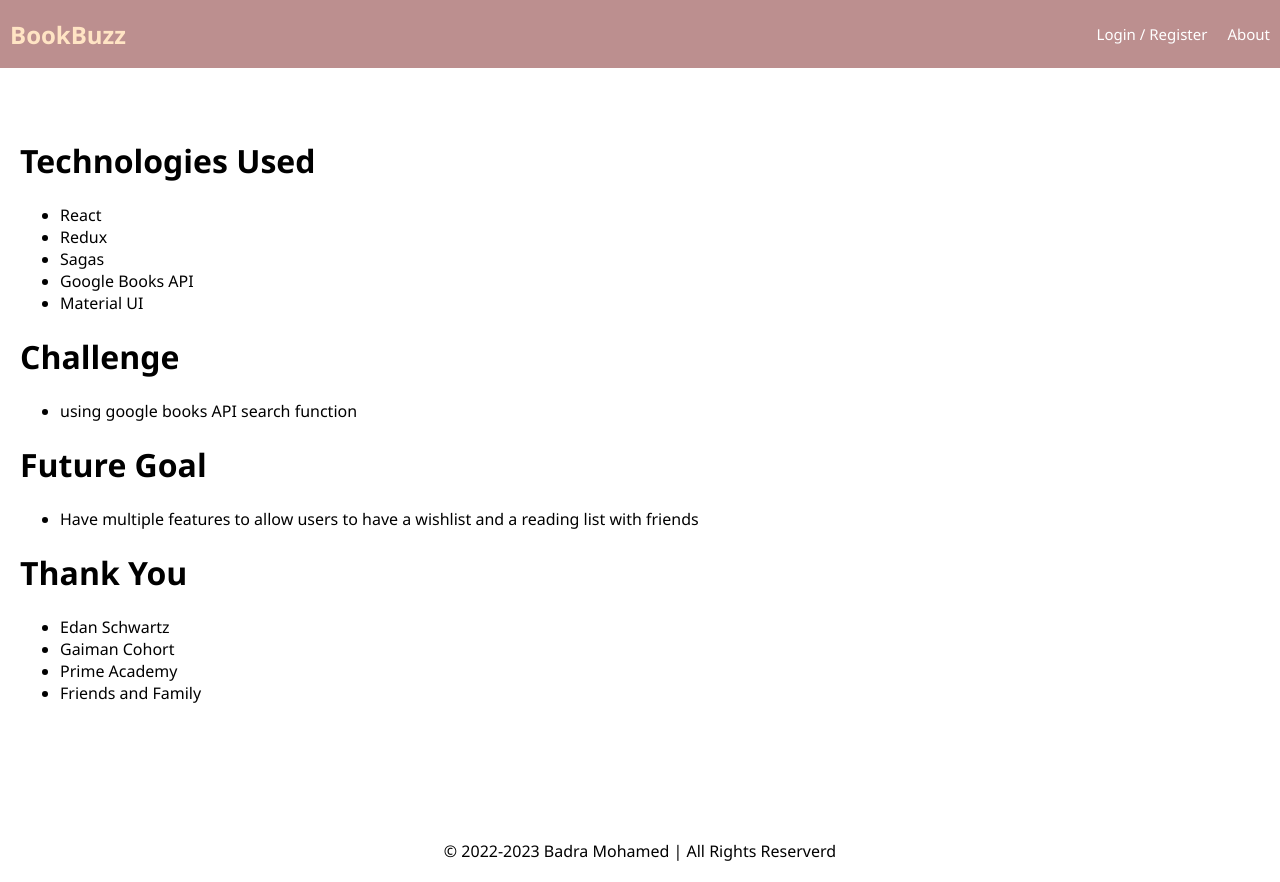
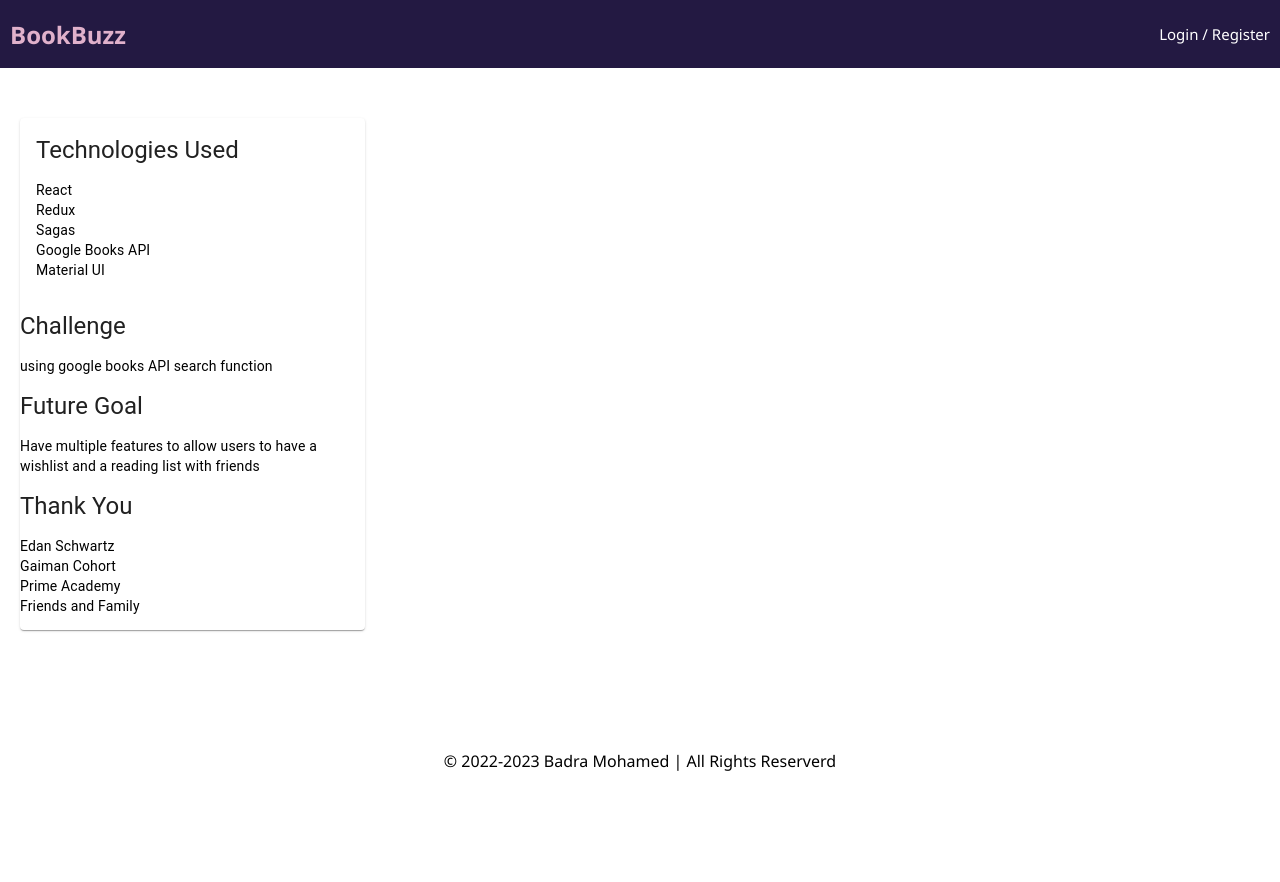
Before and after one commit to badramohamed/prime-solo-project, a React (Create React App) app: page /#/about in a window 1280 px wide. After the commit the page ends 800 px from the top, so only its background shows below. Built offline with nearby package versions, Linux system fonts and the light colour scheme; no server answers.

Commit message:
edits on the about page

```diff
--- a/public/index.html
+++ b/public/index.html
@@ -5,7 +5,7 @@
     <meta name="viewport" content="width=device-width, initial-scale=1, shrink-to-fit=no">
     <meta name="theme-color" content="#000000">
 
-    <title>App</title>
+    <title>BookBuzz</title>
   </head>
   <body>
     <noscript>
--- /dev/null
+++ b/src/components/AboutPage/AboutPage.css
@@ -0,0 +1,4 @@
+ul {
+    list-style: none;
+    padding: 0;
+  }
--- a/src/components/AboutPage/AboutPage.jsx
+++ b/src/components/AboutPage/AboutPage.jsx
@@ -1,4 +1,10 @@
 import React from "react";
+import Card from '@mui/material/Card';
+import './AboutPage.css';
+import CardContent from '@mui/material/CardContent';
+import Typography from '@mui/material/Typography';
+
+
 
 // This is one of our simplest components
 // It doesn't have local state,
@@ -8,39 +14,61 @@ import React from "react";
 function AboutPage() {
   return (
     <div className="container">
+    <Card sx={{ maxWidth: 345 }}>
+    <CardContent>
+    <Typography gutterBottom variant="h5" component="div">
+    Technologies Used
+        </Typography>
+      <Typography variant="body2" color="black">
 
-        <h1>Technologies Used</h1>
       <ul>
         <li> React</li>
         <li> Redux</li>
         <li> Sagas</li>
         <li> Google Books API</li>
         <li> Material UI</li>
+
       </ul>
+      </Typography>
+      </CardContent>
+      <Typography gutterBottom variant="h5" component="div">
+       Challenge
+      </Typography>
+      <Typography variant="body2" color="black">
 
-        <h1>Challenge</h1>
       <ul>
         <li> using google books API search function</li>
       </ul>
+      </Typography>
+      <Typography gutterBottom variant="h5" component="div">
+        Future Goal
+      </Typography>
 
-        <h1>Future Goal</h1>
+      <Typography variant="body2" color="black">
 
       <ul>
         <li>
-            Have multiple features to allow users to have a wishlist and a
-            reading list with friends
+          Have multiple features to allow users to have a wishlist and a reading
+          list with friends
         </li>
       </ul>
+      </Typography>
+      <Typography gutterBottom variant="h5" component="div">
 
-        <h1>Thank You</h1>
+      Thank You
+      </Typography>
+      <Typography variant="body2" color="black">
+
       <ul>
         <li> Edan Schwartz </li>
         <li> Gaiman Cohort </li>
         <li> Prime Academy</li>
-          <li> Friends and Family</li>
+        <li> Friends and Family </li>
       </ul>
+      </Typography>
+
+      </Card>
     </div>
-
   );
 }
 
--- a/src/components/Nav/Nav.css
+++ b/src/components/Nav/Nav.css
@@ -5,7 +5,7 @@
   align-items: center;
 
   margin: 0 0 30px;
-  background-color: #BC8F8F;
+  background-color: #231942;
   overflow: hidden;
 }
 
@@ -16,7 +16,7 @@
 .nav-title {
   font-size: 24px;
   font-weight: 700;
-  color: #FFE4C4;
+  color: #e0b1cb;
   padding-left: 10px;
   margin: 0;
 }
@@ -24,7 +24,7 @@
 .navLink {
   display: inline-block;
   color:white;
-  background-color: #BC8F8F;
+  background-color: #231942;
   text-align: center;
   padding: 24px 10px;
   text-decoration: none;
--- a/src/components/Nav/Nav.jsx
+++ b/src/components/Nav/Nav.jsx
@@ -37,17 +37,18 @@ function Nav() {
               Contact
               </Link>
 
-            <Link className="navLink" to="/info">
+            {/* <Link className="navLink" to="/info">
               Info Page
-            </Link>
+            </Link> */}
+             <Link className="navLink" to="/about">
+          About
+        </Link>
 
             <LogOutButton className="navLink" />
           </>
         )}
 
-        <Link className="navLink" to="/about">
-          About
-        </Link>
+
       </div>
     </div>
   );
```
Lines whose indentation alone changed are shown as unchanged.
